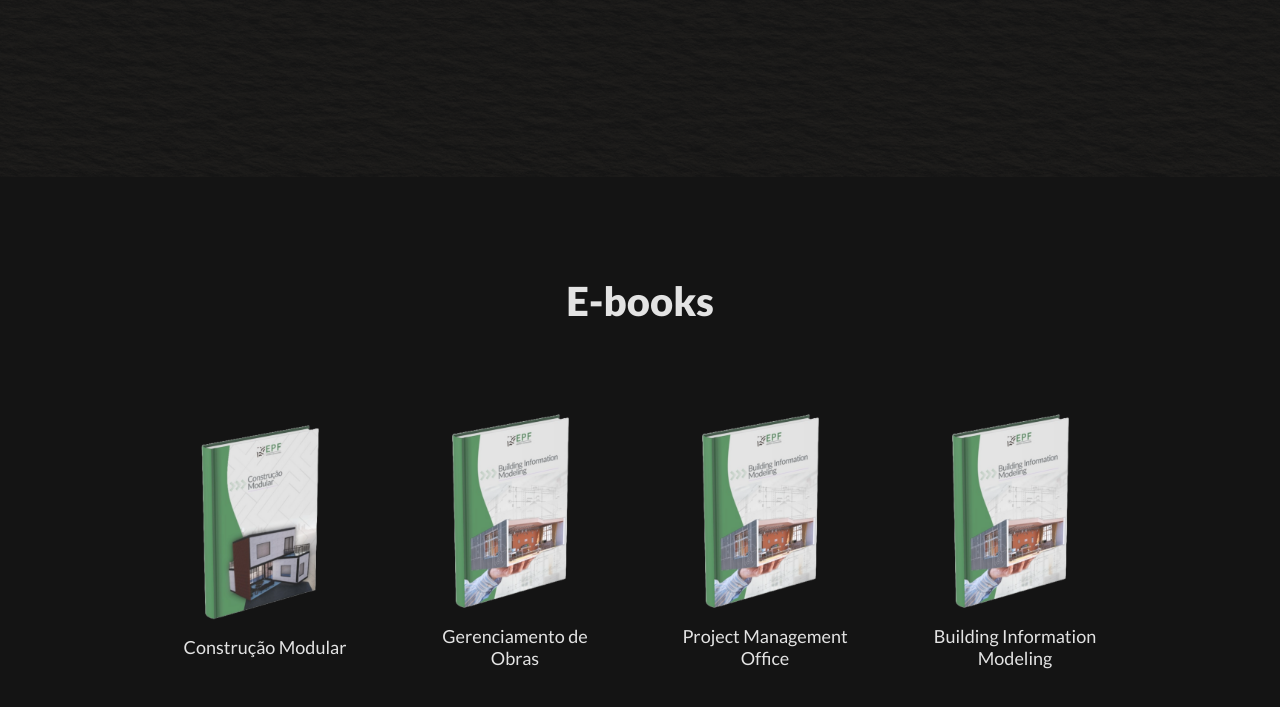
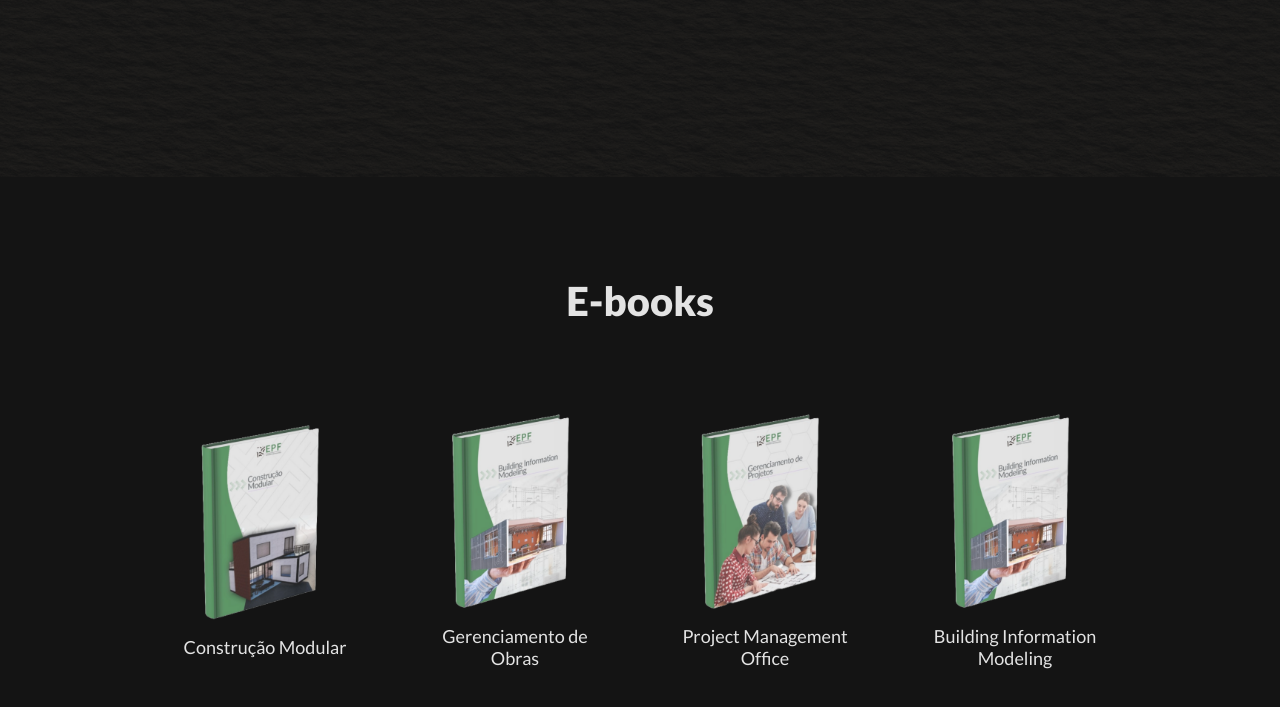
Before and after one commit to thaysz27/Site-EPF-tec, a plain HTML site: page Index.html in a window 1280 px wide. Shown: the part 3170-3877 px from the top of the page. Drawn offline with Linux system fonts and the light colour scheme.

Commit message:
Ebook PMO

```diff
--- a/Index.html
+++ b/Index.html
@@ -260,7 +260,7 @@
                 <h3>Gerenciamento de Obras</h3>
             </div>
             <div class="ebook_item">
-                <img src="imgs/ebooks/Ebook_BIM.png">
+                <img src="imgs/ebooks/Ebook_PMO.png">
                 <h3>Project Management Office</h3>
             </div>
             <div class="ebook_item">
```
Also changed, not shown: imgs/ebooks/Ebook_PMO.png (added).
